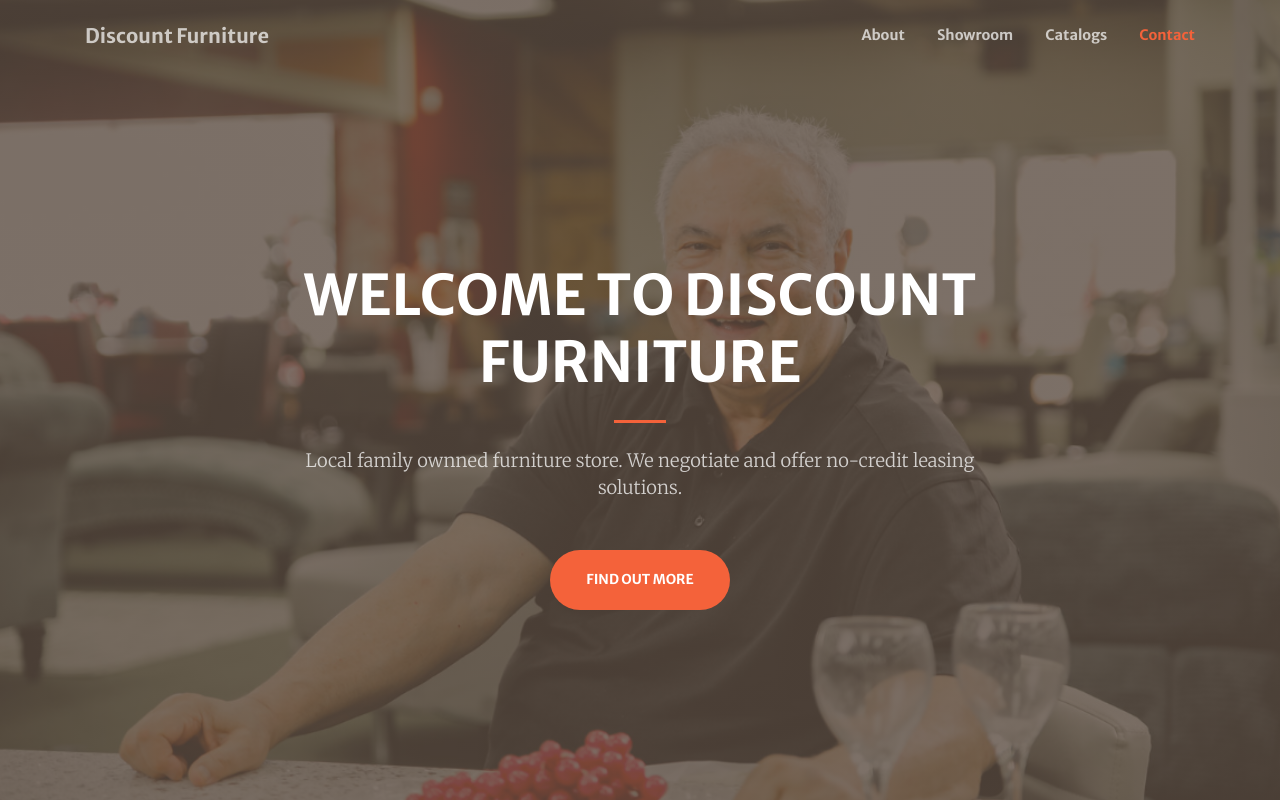
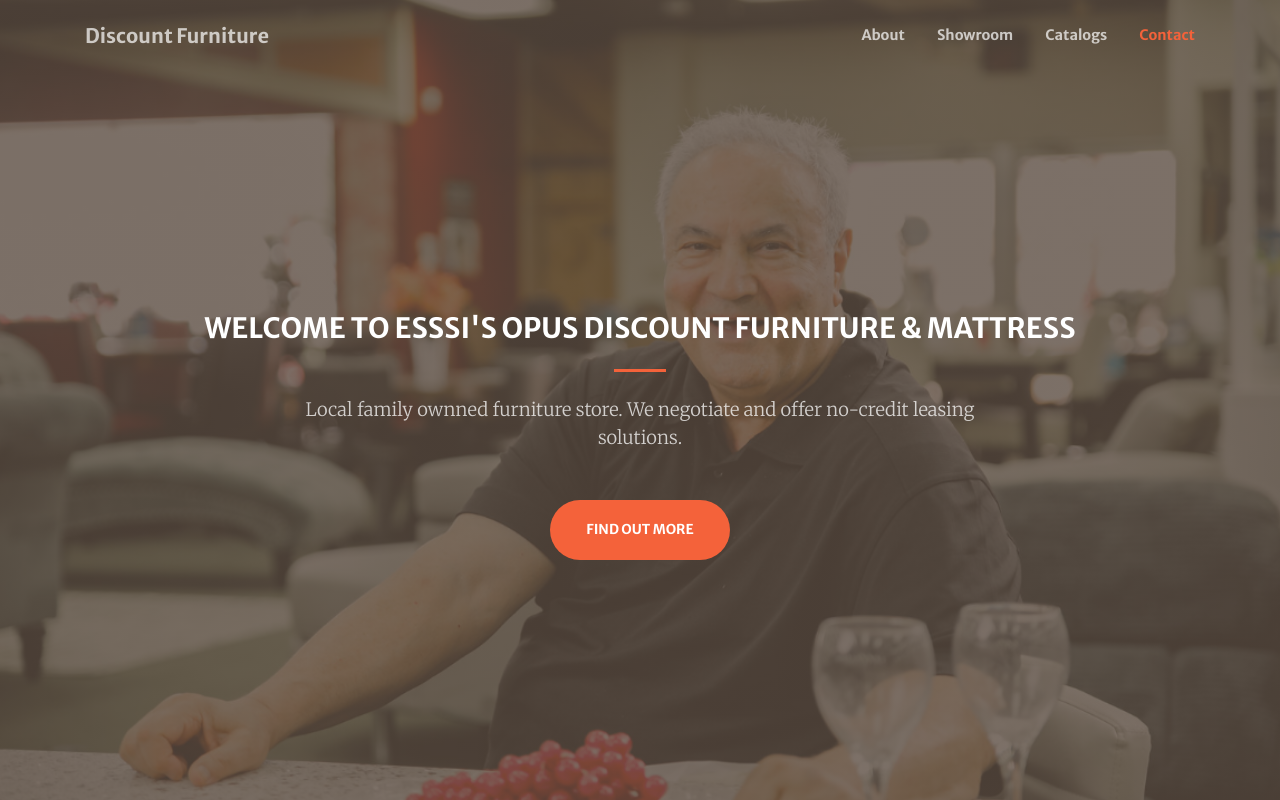
Before and after one commit to DISCOUNTFURNITURE/discountfurniturellc.github.io, a website with bundled scripts: page index.html in a window 1280 px wide. Shown: the top 800 px of the page. Built offline with nearby package versions, Linux system fonts and the light colour scheme.

Commit message:
updated title

```diff
--- a/index.html
+++ b/index.html
@@ -58,7 +58,7 @@
     <div class="container h-100">
       <div class="row h-100 align-items-center justify-content-center text-center">
         <div class="col-lg-10 align-self-end">
-          <h1 class="text-uppercase text-white font-weight-bold">Welcome to Discount Furniture</h1>
+          <h3 class="text-uppercase text-white font-weight-bold">Welcome to Esssi's Opus Discount Furniture & Mattress</h3>
           <hr class="divider my-4">
         </div>
         <div class="col-lg-8 align-self-baseline">
```
